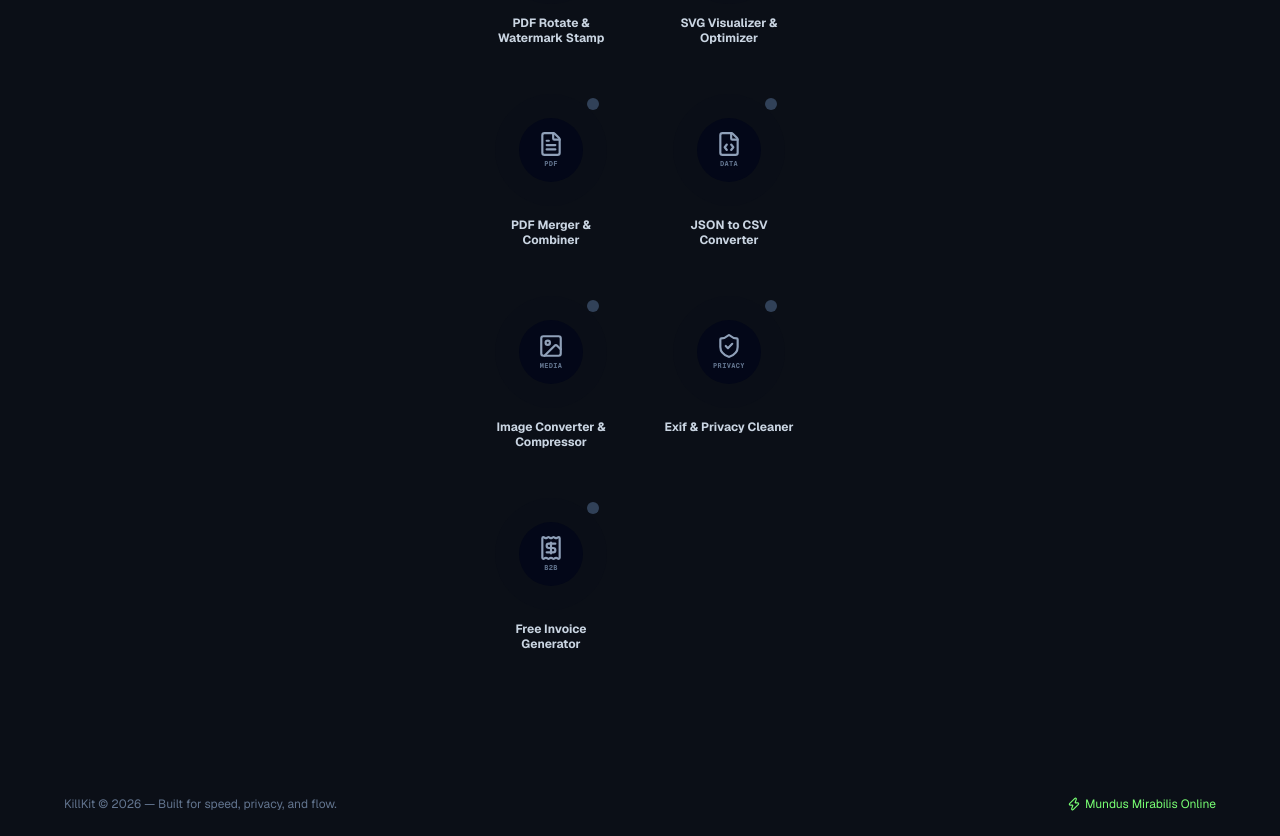
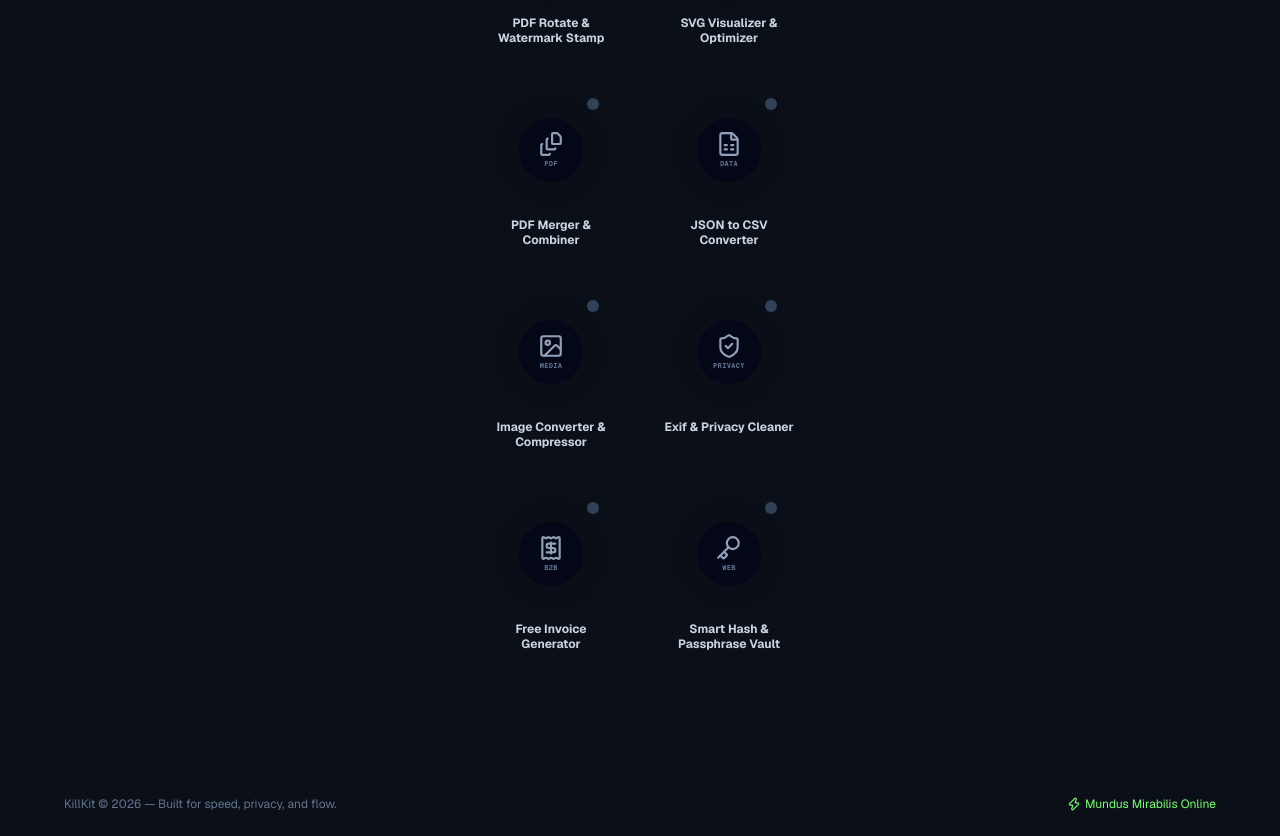
Before and after one commit to u8730576247-bot/omnitools-app, a Next.js app: page / in a window 1280 px wide. Shown: the part 760-1596 px from the top of the page. Built offline with nearby package versions, Linux system fonts and the light colour scheme.

Commit message:
fix: restore concentric circles grid

```diff
--- a/src/app/page.tsx
+++ b/src/app/page.tsx
@@ -1,23 +1,24 @@
 'use client';
 
 import React from 'react';
-import Link from 'next/link';
 import {
-  FileText,
-  Receipt,
+  Mic,
+  QrCode,
+  RotateCw,
   FileCode,
+  FileStack,
+  FileSpreadsheet,
   Image as ImageIcon,
   ShieldCheck,
+  Receipt,
+  Key,
   Coffee,
   Sparkles,
   Zap,
-  Mic,
-  QrCode,
-  Code2,
 } from 'lucide-react';
-import KillKitGrid from '../components/killkit/KillKitGrid';
+import KillKitGrid, { ToolItem } from '@/components/killkit/KillKitGrid';
 
-const ALL_TOOLS = [
+const ALL_TOOLS: ToolItem[] = [
   {
     id: 'vox-rex-lex',
     title: 'VoxRexLex Workspace',
@@ -28,20 +29,20 @@ const ALL_TOOLS = [
     badgeColor: 'bg-[#78ff73]/20 text-[#78ff73] border-[#78ff73]/30',
   },
   {
-    id: 'qr-key-generator',
+    id: 'qr-key-vault',
     title: 'QR Architect & Key Vault',
     description: 'Generate vector SVG QR codes and high-entropy cryptographic keys.',
     icon: QrCode,
-    href: '/qr-key-generator',
+    href: '/qr-key-vault',
     badge: 'WEB & CIPHER',
     badgeColor: 'bg-cyan-500/20 text-cyan-300 border-cyan-500/30',
   },
   {
-    id: 'pdf-organizer',
+    id: 'pdf-rotate-stamp',
     title: 'PDF Rotate & Watermark Stamp',
     description: 'Rotate PDF pages and overlay custom diagonal watermark stamps.',
-    icon: FileText,
-    href: '/pdf-organizer',
+    icon: RotateCw,
+    href: '/pdf-rotate-stamp',
     badge: 'PDF CLUSTER',
     badgeColor: 'bg-indigo-500/20 text-indigo-300 border-indigo-500/30',
   },
@@ -49,7 +50,7 @@ const ALL_TOOLS = [
     id: 'svg-optimizer',
     title: 'SVG Visualizer & Optimizer',
     description: 'Clean, minify, preview SVG code and convert directly to React JSX.',
-    icon: Code2,
+    icon: FileCode,
     href: '/svg-optimizer',
     badge: 'MEDIA CLUSTER',
     badgeColor: 'bg-emerald-500/20 text-emerald-300 border-emerald-500/30',
@@ -58,46 +59,55 @@ const ALL_TOOLS = [
     id: 'pdf-merger',
     title: 'PDF Merger & Combiner',
     description: 'Securely merge and combine PDF documents directly in your browser.',
-    icon: FileText,
+    icon: FileStack,
     href: '/pdf-merger',
     badge: 'PDF CLUSTER',
     badgeColor: 'bg-indigo-500/20 text-indigo-300 border-indigo-500/30',
   },
   {
-    id: 'json-converter',
+    id: 'json-to-csv',
     title: 'JSON to CSV Converter',
     description: 'Transform structured JSON data into clean CSV / Excel sheets instantly.',
-    icon: FileCode,
-    href: '/json-converter',
+    icon: FileSpreadsheet,
+    href: '/json-to-csv',
     badge: 'DATA CLUSTER',
     badgeColor: 'bg-amber-500/20 text-amber-300 border-amber-500/30',
   },
   {
     id: 'image-converter',
     title: 'Image Converter & Compressor',
-    description: 'Convert between PNG, JPG, WebP formats and optimize file sizes.',
+    description: 'Convert and compress WebP, PNG, JPG locally in your browser.',
     icon: ImageIcon,
     href: '/image-converter',
-    badge: 'MEDIA LAB',
-    badgeColor: 'bg-purple-500/20 text-purple-300 border-purple-500/30',
+    badge: 'MEDIA CLUSTER',
+    badgeColor: 'bg-emerald-500/20 text-emerald-300 border-emerald-500/30',
   },
   {
     id: 'exif-cleaner',
     title: 'Exif & Privacy Cleaner',
-    description: 'Strip GPS coordinates, device models, and sensitive metadata from photos.',
+    description: 'Strip metadata, GPS coordinates and device info from photos.',
     icon: ShieldCheck,
     href: '/exif-cleaner',
     badge: 'PRIVACY',
-    badgeColor: 'bg-blue-500/20 text-blue-300 border-blue-500/30',
+    badgeColor: 'bg-purple-500/20 text-purple-300 border-purple-500/30',
   },
   {
     id: 'invoice-generator',
     title: 'Free Invoice Generator',
-    description: 'Generate professional B2B invoices and receipts in seconds.',
+    description: 'Generate clean professional B2B PDF invoices instantly.',
     icon: Receipt,
     href: '/invoice-generator',
-    badge: 'B2B SUITE',
-    badgeColor: 'bg-emerald-500/20 text-emerald-300 border-emerald-500/30',
+    badge: 'B2B',
+    badgeColor: 'bg-blue-500/20 text-blue-300 border-blue-500/30',
+  },
+  {
+    id: 'hash-generator',
+    title: 'Smart Hash & Passphrase Vault',
+    description: 'Compute SHA-256, SHA-512 hashes and generate memorable high-entropy passphrases.',
+    icon: Key,
+    href: '/hash-generator',
+    badge: 'WEB & CIPHER',
+    badgeColor: 'bg-cyan-500/20 text-cyan-300 border-cyan-500/30',
   },
 ];
 
```
